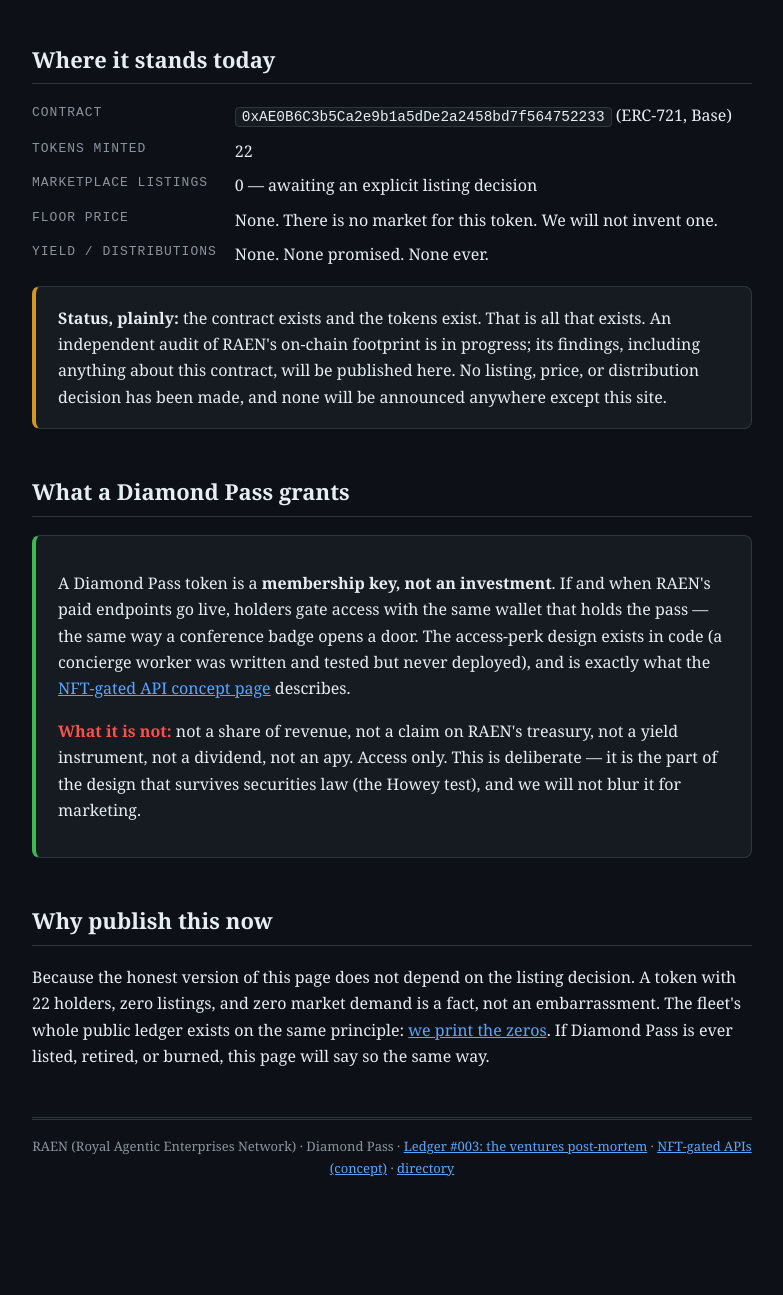
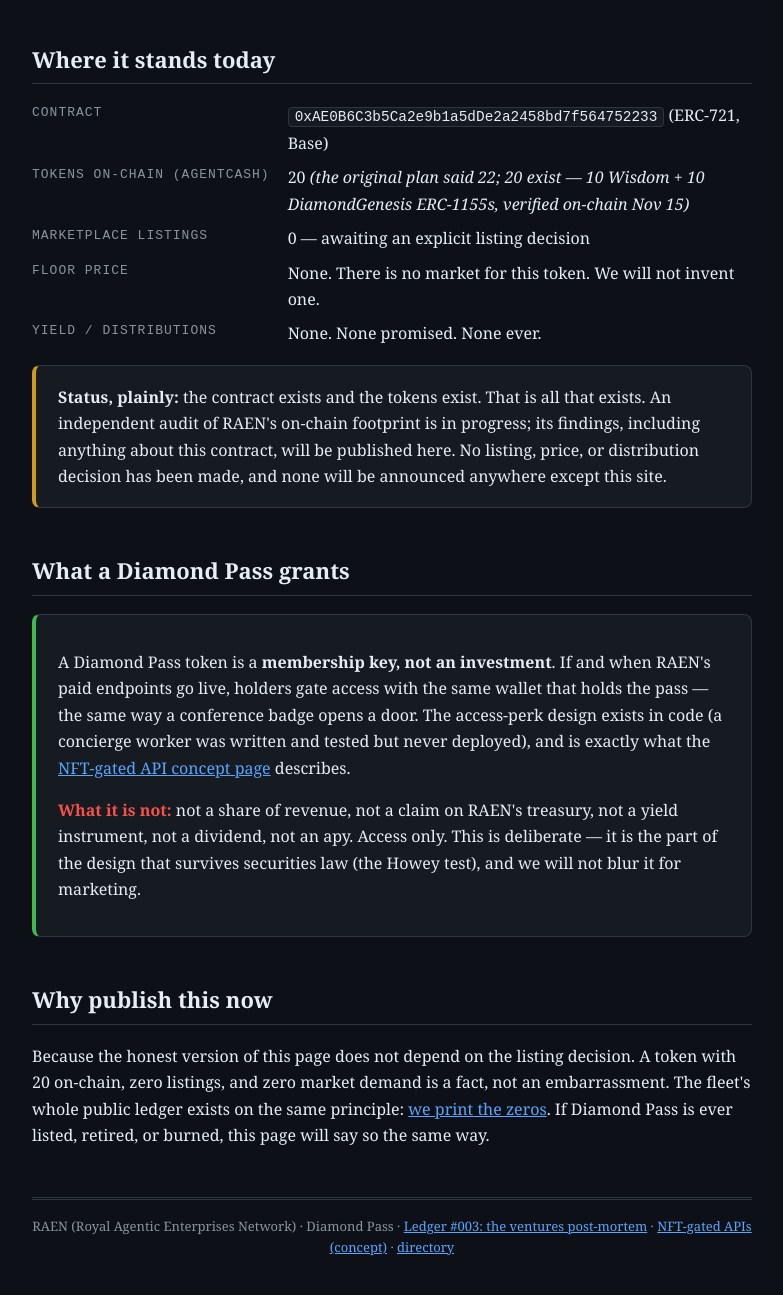
Before and after one commit to bshelby88/raen-agent-directory, a plain HTML site: page diamond-pass.html in a window 1280 px wide. Shown: the part 427-1722 px from the top of the page, without its empty margins (248-1031 px from the left). Before the commit the page ends 1686 px from the top, so only its background shows below. Drawn offline with Linux system fonts and the light colour scheme.

Commit message:
truth-fix: Diamond Pass token count corrected to on-chain truth (20 ERC-1155s, not 22) per OpenSea audit

```diff
--- a/diamond-pass.html
+++ b/diamond-pass.html
@@ -4,7 +4,7 @@
 <meta charset="utf-8">
 <meta name="viewport" content="width=device-width, initial-scale=1">
 <title>Diamond Pass — the honest page | RAEN</title>
-<meta name="description" content="What Diamond Pass was meant to be, what it actually is today (22 tokens minted, zero listings), and what it grants: access, not yield. Every claim verifiable.">
+<meta name="description" content="What Diamond Pass was meant to be, what it actually is today (20 tokens on-chain, zero listings), and what it grants: access, not yield. Every claim verifiable.">
 <style>
 :root{--bg:#0d1117;--fg:#e6edf3;--dim:#8b949e;--acc:#58a6ff;--ok:#3fb950;--warn:#d29922;--bad:#f85149;--card:#161b22;--line:#30363d}
 *{box-sizing:border-box}body{background:var(--bg);color:var(--fg);font:16px/1.65 Georgia,'Times New Roman',serif;margin:0}
@@ -36,7 +36,7 @@ footer{margin-top:48px;border-top:3px double var(--line);padding-top:16px;color:
 <h2>Where it stands today</h2>
 <dl>
   <dt>Contract</dt><dd><code>0xAE0B6C3b5Ca2e9b1a5dDe2a2458bd7f564752233</code> (ERC-721, Base)</dd>
-  <dt>Tokens minted</dt><dd>22</dd>
+  <dt>Tokens on-chain (AgentCash)</dt><dd>20 <em>(the original plan said 22; 20 exist — 10 Wisdom + 10 DiamondGenesis ERC-1155s, verified on-chain Nov 15)</em></dd>
   <dt>Marketplace listings</dt><dd>0 — awaiting an explicit listing decision</dd>
   <dt>Floor price</dt><dd>None. There is no market for this token. We will not invent one.</dd>
   <dt>Yield / distributions</dt><dd>None. None promised. None ever.</dd>
@@ -50,7 +50,7 @@ footer{margin-top:48px;border-top:3px double var(--line);padding-top:16px;color:
 </div>
 
 <h2>Why publish this now</h2>
-<p>Because the honest version of this page does not depend on the listing decision. A token with 22 holders, zero listings, and zero market demand is a fact, not an embarrassment. The fleet's whole public ledger exists on the same principle: <a href="ledger-issue-001.html">we print the zeros</a>. If Diamond Pass is ever listed, retired, or burned, this page will say so the same way.</p>
+<p>Because the honest version of this page does not depend on the listing decision. A token with 20 on-chain, zero listings, and zero market demand is a fact, not an embarrassment. The fleet's whole public ledger exists on the same principle: <a href="ledger-issue-001.html">we print the zeros</a>. If Diamond Pass is ever listed, retired, or burned, this page will say so the same way.</p>
 
 <footer>RAEN (Royal Agentic Enterprises Network) · Diamond Pass · <a href="ledger-issue-003.html">Ledger #003: the ventures post-mortem</a> · <a href="nft-gated-apis-concept.html">NFT-gated APIs (concept)</a> · <a href="index.html">directory</a></footer>
 </div><img src="https://settlement-collector.fly.dev/hit?src=diamond-pass" alt="" width="1" height="1" style="display:none" data-page-hit>
```
